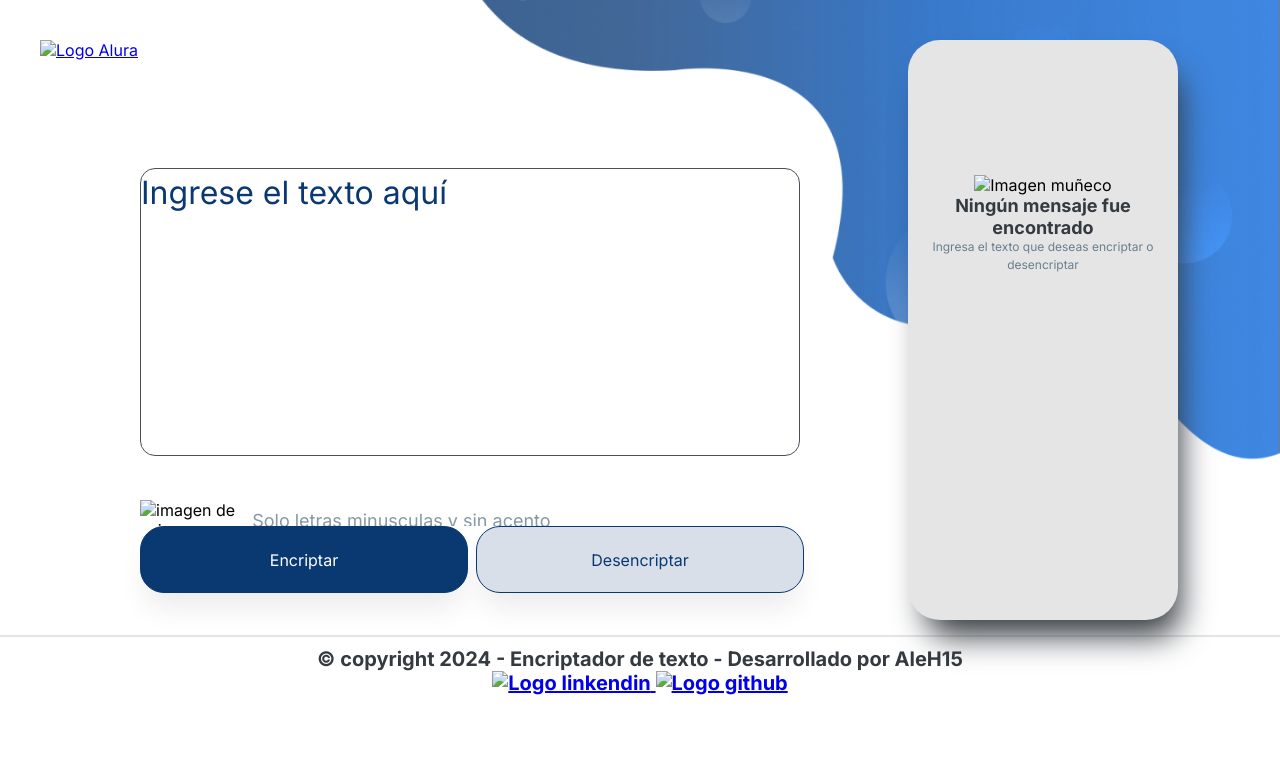
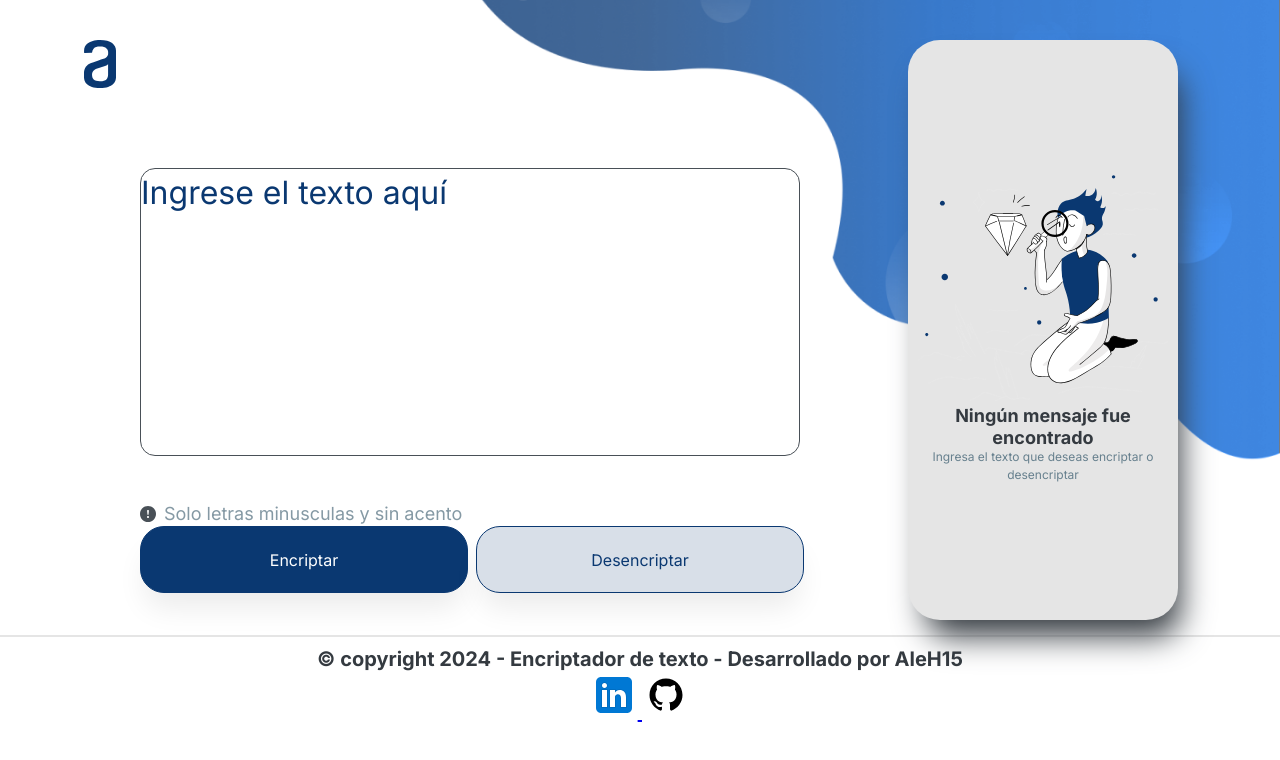
Before and after one commit to AleH150/Encriptador_final, a plain HTML site: page index.html in a window 1280 px wide. Drawn offline with Linux system fonts and the light colour scheme; files whose address does not match are found by name.

Commit message:
index.html

```diff
--- a/index.html
+++ b/index.html
@@ -3,7 +3,7 @@
 <head>
     <meta charset="UTF-8">
     <meta name="viewport" content="width=device-width, initial-scale=1.0">
-    <link rel="icon" type="image/x-icon" href="./imagenes/imagenes/favicon.ico">
+    <link rel="icon" type="image/x-icon" href="./favicon.ico">
     <link rel="stylesheet" href="styles.css">
     <title>Encriptador de texto</title>
 </head>
@@ -11,7 +11,7 @@
        <!--Encabezado-->
     <header>
         <a href="#" rel="">
-           <img src="./imagenes/imagenes/logo.svg" alt="Logo Alura" class="logo">
+           <img src="./logo.svg" alt="Logo Alura" class="logo">
         </a>
     </header>
         <!-- Principal -->
@@ -19,7 +19,7 @@
         <section class="encriptador">
             <textarea class="encriptar" placeholder="Ingrese el texto aquí"></textarea>
              <div class="encriptador__aviso">
-                <img src="./imagenes/imagenes/aviso.svg" alt="imagen de aviso" class="imagen__aviso">
+                <img src="./aviso.svg" alt="imagen de aviso" class="imagen__aviso">
                 <p class="texto__aviso">Solo letras minusculas y sin acento</p>
              </div>
              <div class="encriptador__contenedor">
@@ -29,7 +29,7 @@
         </section>
         <section class="tarjeta">
          <div class="tarjeta__contenedor">
-            <img src="./imagenes/imagenes/muñeco.svg" alt="Imagen muñeco" class="img__muñeco">
+            <img src="./muñeco.svg" alt="Imagen muñeco" class="img__muñeco">
             <p class="texto__uno">Ningún mensaje fue encontrado</p>
             <p class="texto__dos">Ingresa el texto que deseas encriptar o desencriptar</p>
          </div>
@@ -41,13 +41,13 @@
     <footer>
       <p class="copyright">&copy; copyright 2024 - Encriptador de texto - Desarrollado por AleH15</p>
       <a href="#" class="linkedin">
-        <img src="./imagenes/imagenes/linkedin.svg" alt="Logo linkendin">
+        <img src="./linkedin.svg" alt="Logo linkendin">
       </a>
       <a href="#" class="Github">
-        <img src="./imagenes/imagenes/github.svg" alt="Logo github">
+        <img src="./github.svg" alt="Logo github">
       </a>
     </footer>
 
-    <script src="./js/encriptador.js"></script>
+    <script src="./encriptador.js"></script>
 </body>
 </html>
```
